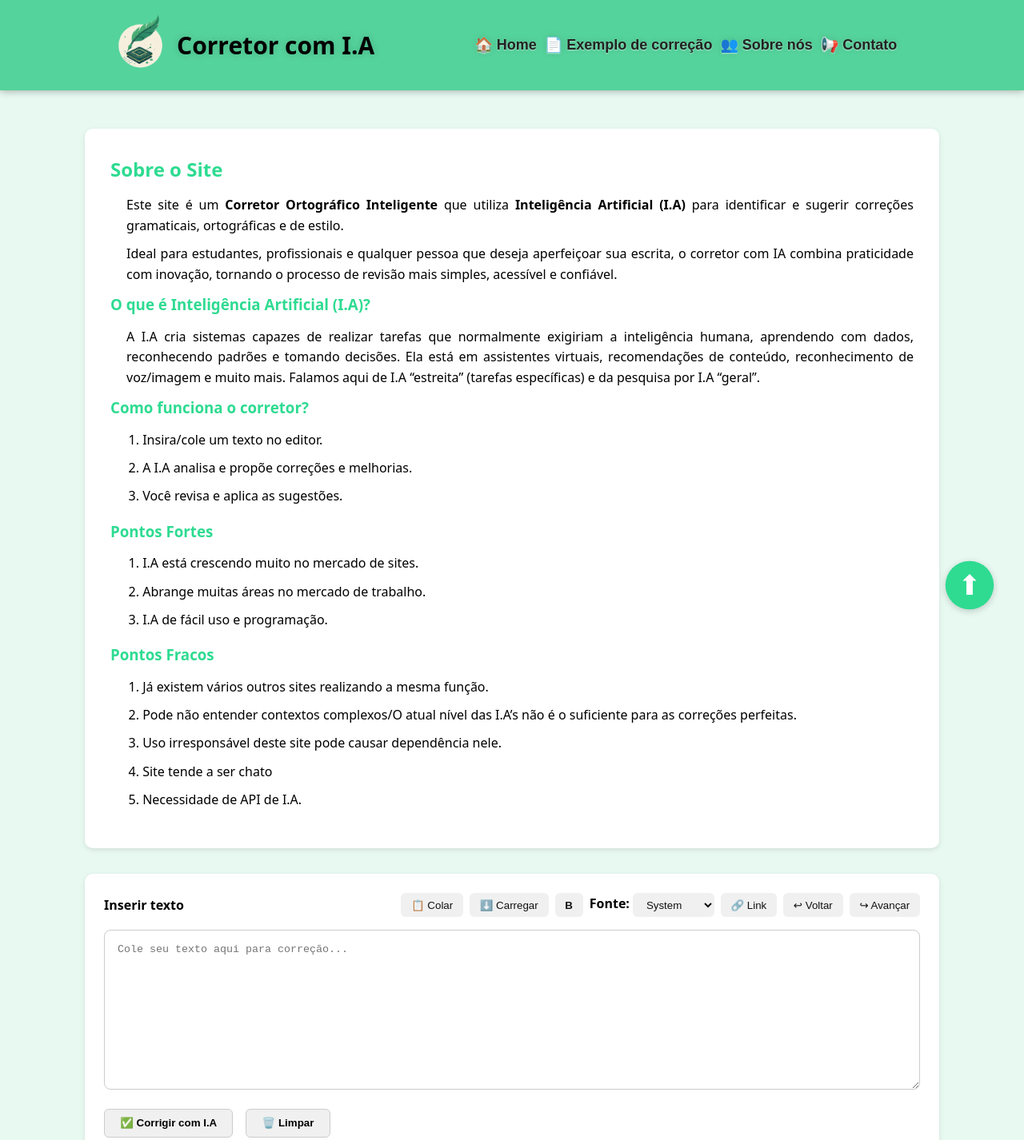
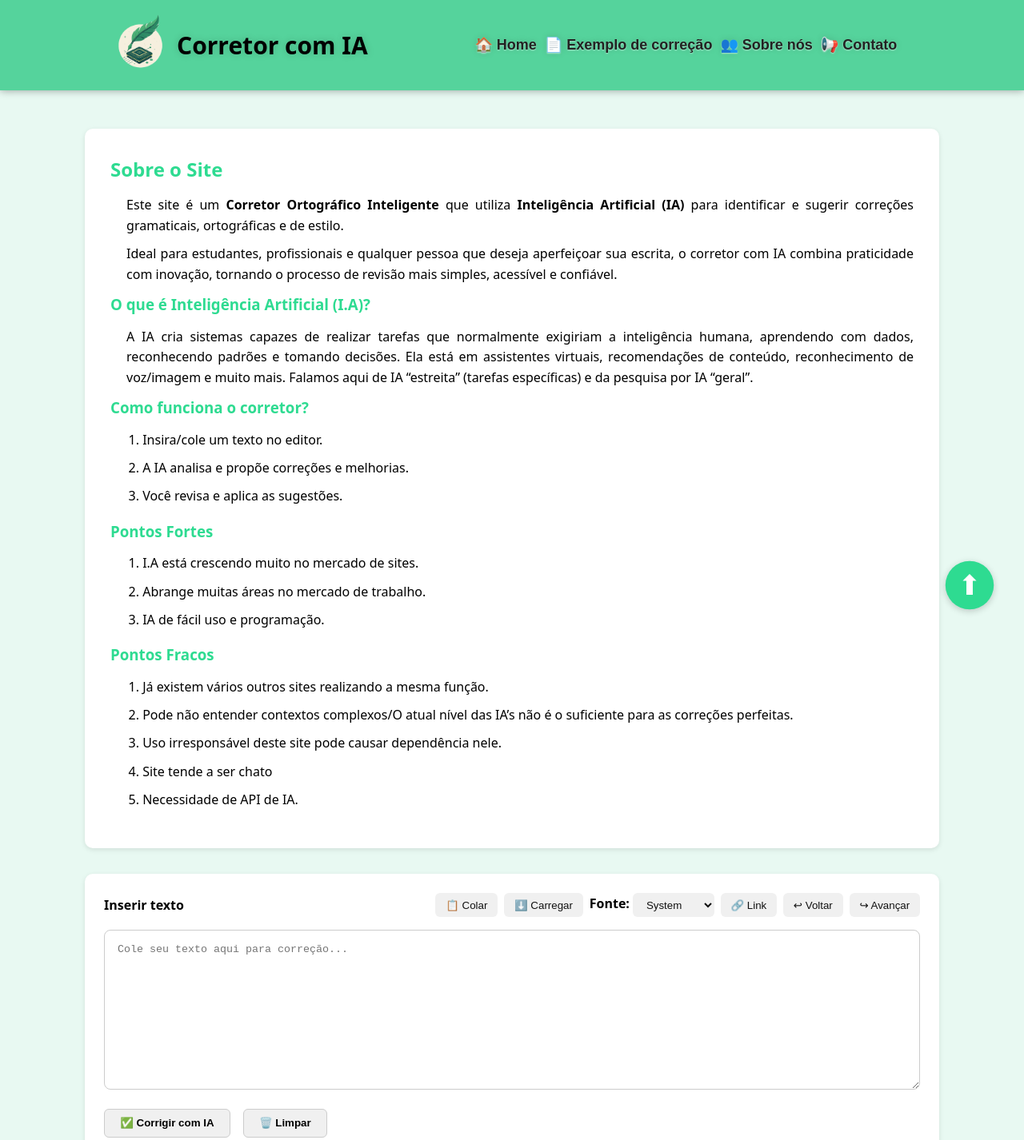
Before and after one commit to ragavabe/Pi-Grupo5, a website: page index.html in a window 1280 px wide. Shown: the top 1426 px of the page at 80% size. Drawn offline with Linux system fonts and the light colour scheme.

Commit message:
Arrumei a padronização da palavra I.A para IA em todas as linhas e retirei a opção do negrito
Arrumei a padronização da palavra I.A para IA em todas as linhas e retirei a opção do negrito

```diff
--- a/index.html
+++ b/index.html
@@ -4,7 +4,7 @@
 <head>
   <meta charset="UTF-8" />
   <meta name="viewport" content="width=device-width, initial-scale=1" />
-  <title>Corretor Ortográfico com I.A</title>
+  <title>Corretor Ortográfico com IA</title>
   <link rel="stylesheet" href="style.css">
   <link rel="shortcut icon" href="circúlo verde.ico" type="image/x-icon">
   <link rel="stylesheet" href="https://cdnjs.cloudflare.com/ajax/libs/font-awesome/6.5.0/css/all.min.css">
@@ -15,7 +15,7 @@
   <header class="header">
     <div class="header-content">
       <div class="logo">
-        <img class="logo-img" src="Logo verde.png" alt="Logo"><h1>Corretor com I.A</h1>
+        <img class="logo-img" src="Logo verde.png" alt="Logo"><h1>Corretor com IA</h1>
       </div>
       <div class="menu">
         <b><a href="#"><span>🏠</span> Home</a></b>
@@ -29,16 +29,16 @@
 <main>
   <section class="sobre" id="sobre" aria-label="Sobre o site">
     <h2><strong>Sobre o Site</strong></h2>
-    <p class="texto">Este site é um <strong>Corretor Ortográfico Inteligente</strong> que utiliza <strong>Inteligência Artificial (I.A)</strong> para identificar e sugerir correções gramaticais, ortográficas e de estilo.</p>
+    <p class="texto">Este site é um <strong>Corretor Ortográfico Inteligente</strong> que utiliza <strong>Inteligência Artificial (IA)</strong> para identificar e sugerir correções gramaticais, ortográficas e de estilo.</p>
     <p class="texto">Ideal para estudantes, profissionais e qualquer pessoa que deseja aperfeiçoar sua escrita, o corretor com IA combina praticidade com inovação, tornando o processo de revisão mais simples, acessível e confiável.</p>
     <h3><strong>O que é Inteligência Artificial (I.A)?</strong></h3>
-    <p class="texto">A I.A cria sistemas capazes de realizar tarefas que normalmente exigiriam a inteligência humana, aprendendo com dados, reconhecendo padrões e tomando decisões. Ela está em assistentes virtuais, recomendações de conteúdo, reconhecimento de voz/imagem e muito mais. Falamos aqui de I.A “estreita” (tarefas específicas) e da pesquisa por I.A “geral”.</p>
+    <p class="texto">A IA cria sistemas capazes de realizar tarefas que normalmente exigiriam a inteligência humana, aprendendo com dados, reconhecendo padrões e tomando decisões. Ela está em assistentes virtuais, recomendações de conteúdo, reconhecimento de voz/imagem e muito mais. Falamos aqui de IA “estreita” (tarefas específicas) e da pesquisa por IA “geral”.</p>
 
     <h3><strong>Como funciona o corretor?</strong></h3>
 
     <ol class="lista">
       <li>Insira/cole um texto no editor.</li>
-      <li>A I.A analisa e propõe correções e melhorias.</li>
+      <li>A IA analisa e propõe correções e melhorias.</li>
       <li>Você revisa e aplica as sugestões.</li>
     </ol>
 
@@ -47,17 +47,17 @@
     <ol class="lista">
       <li>I.A está crescendo muito no mercado de sites.</li>
       <li>Abrange muitas áreas no mercado de trabalho.</li>
-      <li>I.A de fácil uso e programação.</li>
+      <li>IA de fácil uso e programação.</li>
     </ol>
 
     <h3><strong>Pontos Fracos</strong></h3>
 
     <ol class="lista">
       <li>Já existem vários outros sites realizando a mesma função.</li>
-      <li>Pode não entender contextos complexos/O atual nível das I.A’s não é o suficiente para as correções perfeitas.</li>
+      <li>Pode não entender contextos complexos/O atual nível das IA’s não é o suficiente para as correções perfeitas.</li>
       <li>Uso irresponsável deste site pode causar dependência nele.</li>
       <li>Site tende a ser chato</li>
-      <li>Necessidade de API de I.A.</li>
+      <li>Necessidade de API de IA.</li>
     </ol>
   </section>
 
@@ -69,7 +69,6 @@
         <button id="btnColar" title="Colar texto">📋 Colar</button>
         <button id="btnCarregar" title="Carregar documento .txt">⬇️ Carregar</button>
         <input id="inputArquivo" type="file" accept=".txt" hidden>
-        <button id="btnNegrito" title="Negrito (aplica no trecho selecionado)"><strong>B</strong></button>
 
         <div class="fontes">
           <label>Fonte:</label>
@@ -90,7 +89,7 @@
     </div>
     <textarea id="texto" placeholder="Cole seu texto aqui para correção..."></textarea>
     <div class="acoes-editor-bottom">
-      <button id="btnCorrigir" class="ghost">✅ Corrigir com I.A</button>
+      <button id="btnCorrigir" class="ghost">✅ Corrigir com IA</button>
       <button id="btnLimpar" class="primary">🗑️ Limpar</button>
     </div>
   </section>
@@ -110,7 +109,7 @@
   </section>
 
 <section class="exemplo" id="exemplo">
-  <h2>Correção de Textos com o Uso de I.A</h2>
+  <h2>Correção de Textos com o Uso de IA</h2>
 
   <div class="comparacao">
 
@@ -145,7 +144,7 @@
   <section class="servicos" id="servicos">
     <h2>Para que servimos?</h2>
     <p class="texto">Nosso objetivo é ajudar as pessoas a escreverem melhor. Servimos como uma ferramenta de apoio à escrita, oferecendo correções e sugestões inteligentes que aprimoram a clareza, a correção e o estilo dos textos.</p>
-    <p class="texto">Seja para revisar uma redação, corrigir um e-mail importante ou melhorar a comunicação no dia a dia, estamos aqui para tornar a escrita mais segura, precisa e profissional com o auxílio da Inteligência Artificial.</p>
+    <p class="texto">Seja para revisar uma redação, corrigir um e-mail importante ou melhorar a comunicação no dia a dia, estamos aqui para tornar a escrita mais segura, precisa e profissional com o auxílio da IA.</p>
   </section>
 </main>
 
--- a/script.js
+++ b/script.js
@@ -33,11 +33,6 @@ document.getElementById("inputArquivo").addEventListener("change", (e) => {
   const reader = new FileReader();
   reader.onload = () => { $texto.value = (reader.result || "").toString(); saveHistory(); };
   reader.readAsText(file, "utf-8");
-});
-
-document.getElementById("btnNegrito").addEventListener("click", () => {
-  wrapSelection("**","**");
-  $texto.focus();
 });
 
 document.getElementById("selectFonte").addEventListener("change", (e) => {
```
